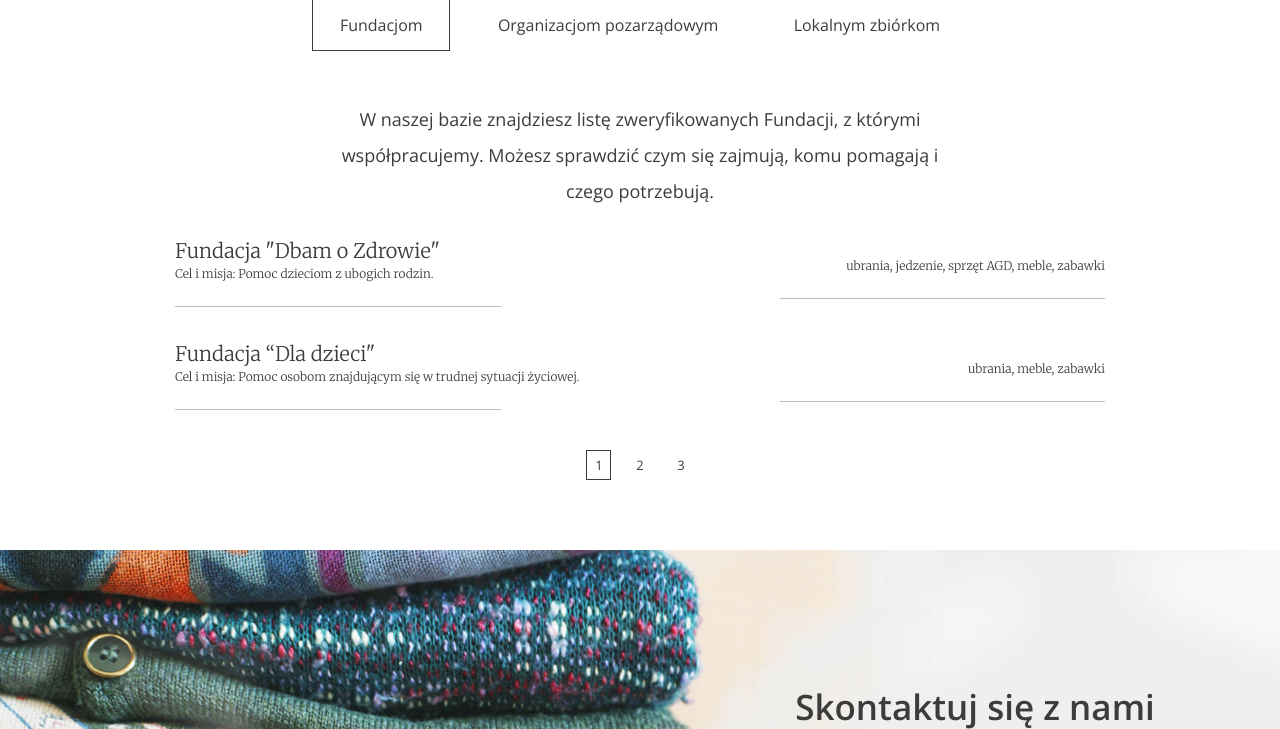
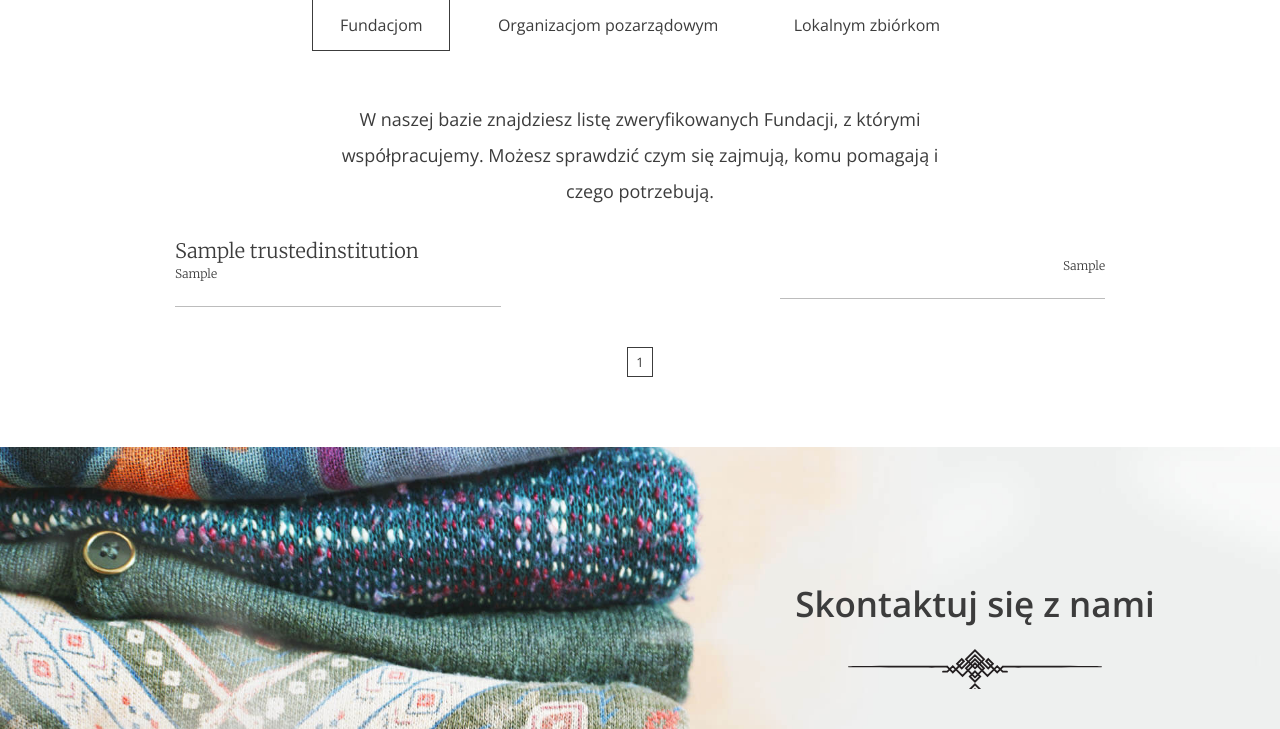
Before and after one commit to Gribek/give_it_free, a Django app: page / in a window 1280 px wide. Shown: the part 2692-3421 px from the top of the page. Run offline with Django 3.2, Linux system fonts and the light colour scheme; tables that the repository leaves empty hold one stand-in row (values such as "Sample post").

Commit message:
Trusted institutions in help section displayed according to dataase data.

```diff
--- a/GiveItFreeApp/templates/GiveItFreeApp/index.html
+++ b/GiveItFreeApp/templates/GiveItFreeApp/index.html
@@ -96,47 +96,26 @@
         <div class="help--slides active" data-id="1">
             <p>W naszej bazie znajdziesz listę zweryfikowanych Fundacji, z którymi współpracujemy. Możesz sprawdzić czym
                 się zajmują, komu pomagają i czego potrzebują.</p>
-            <ul class="help--slides-items active" data-page="1">
-                <li>
+            {% for group in trusted_institutions %}
+                <ul class="help--slides-items{% if forloop.counter == 1 %} active{% endif %}" data-page="{{forloop.counter}}">
+                {% for institution in group %}
+                    <li>
                     <div class="col">
-                        <div class="title">Fundacja "Dbam o Zdrowie"</div>
-                        <div class="subtitle">Cel i misja: Pomoc dzieciom z ubogich rodzin.</div>
+                        <div class="title">{{institution.name}}</div>
+                        <div class="subtitle">{{institution.purpose}}</div>
                     </div>
-
                     <div class="col">
-                        <div class="text">ubrania, jedzenie, sprzęt AGD, meble, zabawki</div>
+                        <div class="text">{{institution.needs}}</div>
                     </div>
                 </li>
-
-                <li>
-                    <div class="col">
-                        <div class="title">Fundacja “Dla dzieci"</div>
-                        <div class="subtitle">Cel i misja: Pomoc osobom znajdującym się w trudnej sytuacji życiowej.
-                        </div>
-                    </div>
-
-                    <div class="col">
-                        <div class="text">ubrania, meble, zabawki</div>
-                    </div>
-                </li>
-            </ul>
-            <ul class="help--slides-items" data-page="2">
-                <li>
-                    <div class="col">
-                        <div class="title">Fundacja “Bez domu”</div>
-                        <div class="subtitle">Cel i misja: Pomoc dla osób nie posiadających miejsca zamieszkania</div>
-                    </div>
-
-                    <div class="col">
-                        <div class="text">ubrania, jedzenie, ciepłe koce</div>
-                    </div>
-                </li>
-            </ul>
+                {% endfor %}
+                </ul>
+            {% endfor %}
 
             <ul class="help--slides-pagination">
-                <li><a href="#" class="btn btn--small btn--without-border active" data-page="1">1</a></li>
-                <li><a href="#" class="btn btn--small btn--without-border" data-page="2">2</a></li>
-                <li><a href="#" class="btn btn--small btn--without-border" data-page="3">3</a></li>
+                {% for i in trusted_institutions %}
+                    <li><a href="#" class="btn btn--small btn--without-border{% if forloop.counter == 1 %} active{% endif %}" data-page="{{forloop.counter}}">{{ forloop.counter }}</a></li>
+                {% endfor %}
             </ul>
         </div>
 
--- a/GiveItFreeApp/views.py
+++ b/GiveItFreeApp/views.py
@@ -23,7 +23,11 @@ class LandingPage(View):
         :param request: request object
         :return: landing page view
         """
-        return render(request, 'GiveItFreeApp/index.html')
+        trusted_institutions = TrustedInstitution.objects.all()
+        institutions_grouped = [tuple(trusted_institutions[i:i+3]) for i in
+                                range(0, len(trusted_institutions), 3)]
+        ctx = {'trusted_institutions': institutions_grouped}
+        return render(request, 'GiveItFreeApp/index.html', ctx)
 
 
 class MainPageUser(LoginRequiredMixin, View):
```
